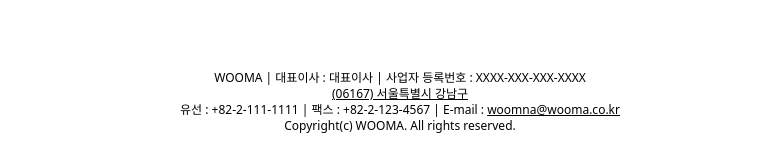
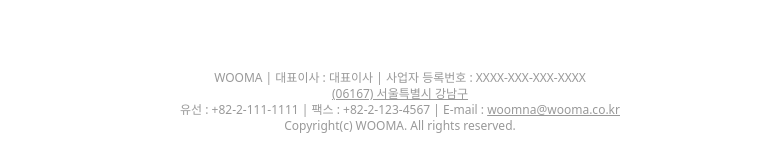
Before and after one commit to taewonnn/Wooma, a React (Vite) app: page /signIn in a window 1280 px wide. Shown: the part 634-797 px from the top of the page, without its empty margins (240-1002 px from the left). Built offline with nearby package versions, Linux system fonts and the light colour scheme; no server answers.

Commit message:
feat: 푸터 추가

```diff
--- a/src/components/footer/Footer.tsx
+++ b/src/components/footer/Footer.tsx
@@ -8,7 +8,7 @@ export default function Footer() {
 
   return (
     <footer className="flex justify-center bg-white p-4">
-      <div className="w-full max-w-screen-lg text-center text-xs text-999">
+      <div className="w-full max-w-screen-lg text-center text-xs text-gray">
         WOOMA | 대표이사 : 대표이사 | 사업자 등록번호 : XXXX-XXX-XXX-XXXX <br />
         <span className="cursor-pointer underline" onClick={handleMapClick}>
           (06167) 서울특별시 강남구
```
